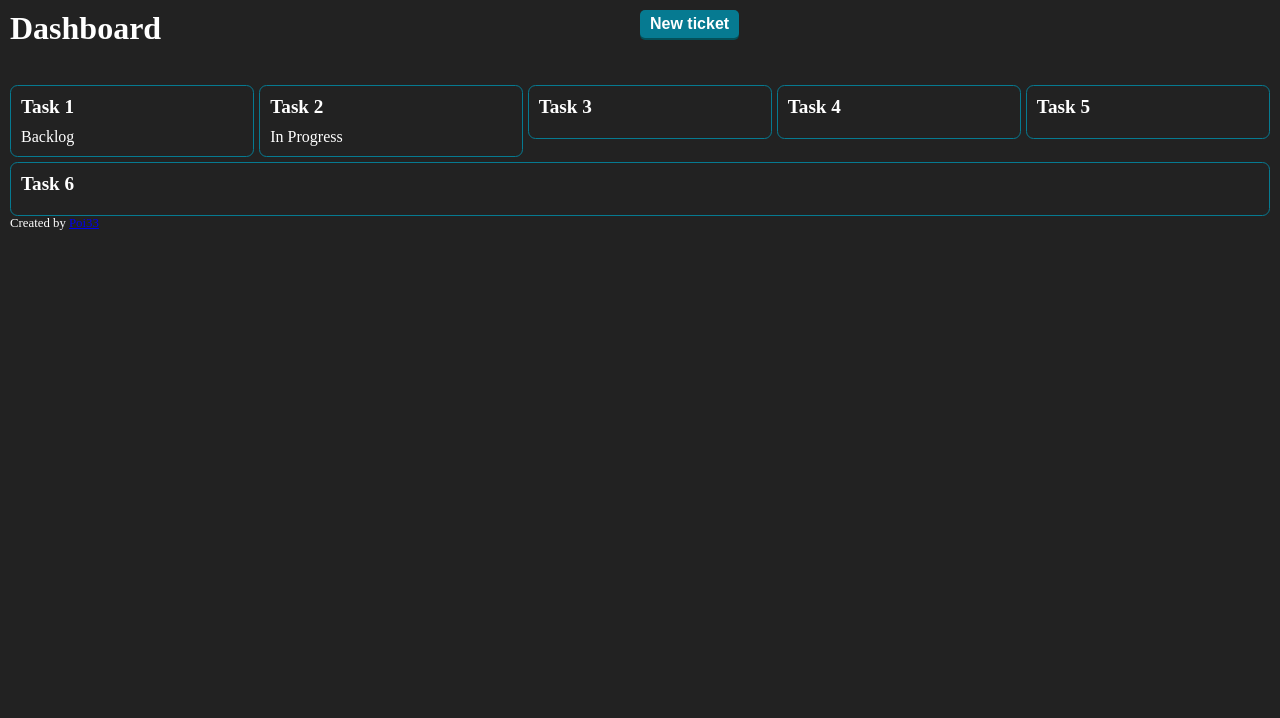
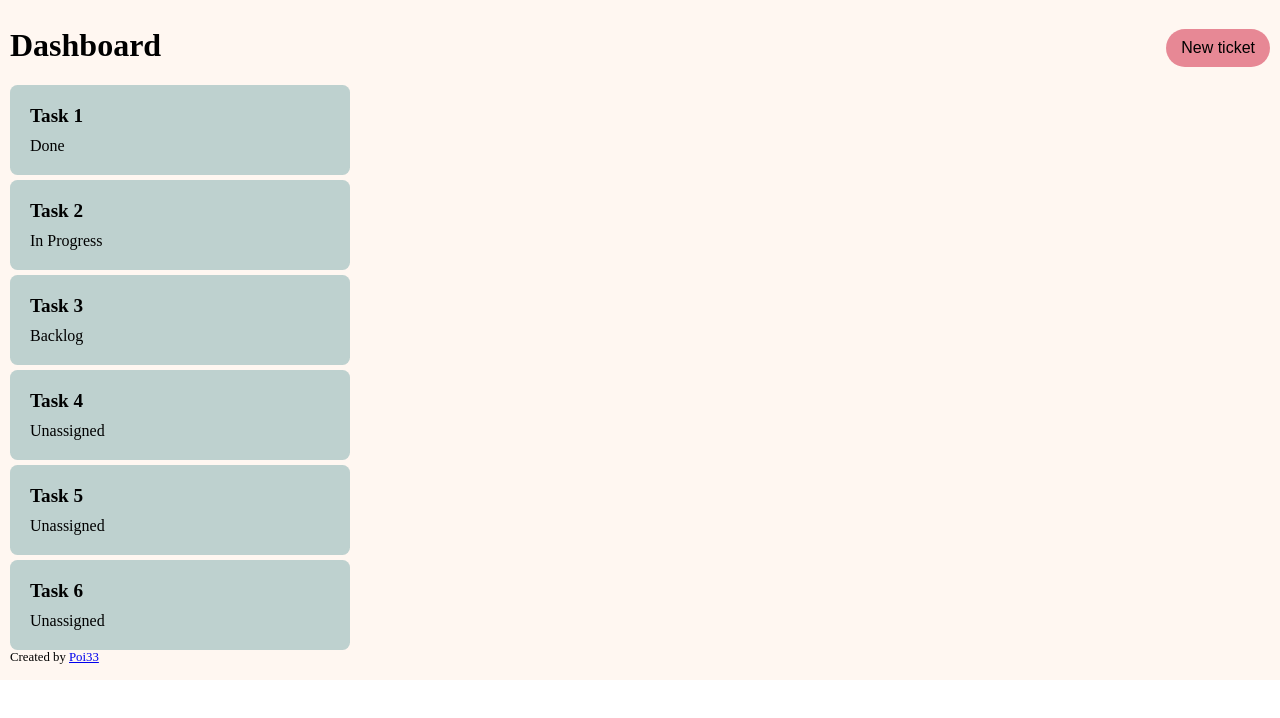
Before and after one commit to poi33/vue-project-board, a Vue app: page / in a window 1280 px wide. Shown: the top 718 px of the page. Built offline with nearby package versions, Linux system fonts and the light colour scheme.

Commit message:
Changed themes, added dark light themes (WIP)

```diff
--- a/src/App.vue
+++ b/src/App.vue
@@ -26,32 +26,34 @@ function newTicket() {
 
 <style>
 main {
+    padding: 10px;
     background-color: var(--color-bg);
-    color: #fff;
+    color: var(--color-text);
 }
 header {
     display: grid;
-    grid-template-columns: minmax(100px, 1fr) 1fr;
+    grid-template-columns: 1fr 1fr;
     height: 75px;
+    align-items: center;
 
     h1 {
         margin-bottom: 5px;
     }
+
     .actions {
+        justify-self: end;
+
         .ticket-btn {
-            background-color: var(--ticket-color);
-            box-shadow: 0 2px 0 0 var(--ticket-color-active);
+            background-color: var(--btn-bg);
             border: none;
-            border-radius: 5px;
-            padding: 5px 10px;
-            color: #fff;
+            border-radius: 30px;
+            padding: 10px 15px;
             font-size: 1rem;
-            font-weight: bold;
-            cursor: pointer;
+            color: var(--btn-text);
 
             &:active {
                 margin-top: 2px;
-                background-color: var(--ticket-color-active);
+                box-shadow: none;
             }
         }
     }
--- a/src/assets/main.css
+++ b/src/assets/main.css
@@ -1,17 +1,40 @@
 :root {
-  --color-bg: #222;
+  /*
+   white: rgb(255, 247, 241)
+   Beige: rgb(255, 228, 201)
+   Red: rgb(231, 136, 149)
+   gray/green: rgb(190, 209, 207)
+  */
+
+  --color-bg: rgb(255, 247, 241);
+  --btn-bg: rgb(231, 136, 149);
+  --btn-text: #000;
+  --ticket-color: rgb(190, 209, 207);
+  --color-text: #000;
+  --ticket-text: var(--color-text);
+
+  /* Sizes */
   --header-height: 75px;
   --footer-height: 20px;
-  --ticket-color: rgb(6, 122, 145);
-  --ticket-color-active: rgb(3, 79, 88);
 }
+/* Dark theme */
+@media (prefers-color-scheme: dark) {
+  :root {
+    /*
+    Black: rgb(0, 0, 0)
+    Dark-Blue: rgb(11, 96, 176)
+    Blue: rgb(64, 162, 216)
+    Beige: rgb(240, 237, 207)
+    */
+    --color-bg: rgb(0, 0, 0);
+    --color-text: white;
+    --ticket-color: rgb(240, 237, 207);
+    --ticket-text: black;
+  }
+}
+
 
 * {
   margin: 0;
   padding: 0;
 }
-
-body {
-  background-color: var(--color-bg);
-  padding: 10px;
-}
--- a/src/components/Dashboard.vue
+++ b/src/components/Dashboard.vue
@@ -1,47 +1,26 @@
 <script setup lang="ts">
     import { ref } from 'vue';
-    import json from '@/data/data.json';
-    import { Ticket, getLane, type Swimlane } from '@/dataHandling/ticket';
+    import Ticket from '@/dataHandling/Ticket';
+    import Lane from '@/dataHandling/Lane';
+    import { getJsonData } from '@/dataHandling/readfile';
 
-    const data = ref(getData());
-    const lanes: Swimlane[] | undefined = data.value?.lanes;
-    const tickets: Ticket[] | undefined = data.value?.tickets;
-
-    function getData() {
-        // Should change this to fetch data from database.
-        // GraphQL? SQL?
-        // For now, we will use a json file.
-
-        if (json.tickets && json.lanes) {
-            const tickets = json.tickets.map((el: any) => {
-                    return new Ticket(
-                        el.id,
-                        el.name,
-                        el.lane,
-                        el.description,
-                        el.status);
-            });
-            const lanes = json.lanes.map((el: any) => {
-                return el;
-            });
-
-            return { tickets, lanes };
-        }
-
-        console.error("No data found");
-        return null;
-    }
+    const data = ref(getJsonData());
+    const lanes: Map<number, Lane> | undefined = data.value?.lanes;
+    const tickets: Map<number, Ticket> | undefined = data.value?.tickets;
 </script>
 
 <template>
     <div class="dashboard">
-        <section class="overview" v-if="tickets">
-            <div class="ticket" :key="ticket.id" v-for="ticket in tickets">
-                <h2 class="headline">{{ ticket.name }}</h2>
+        <section class="overview">
+            <div class="ticket" :key="ticketid" v-for="(ticket, ticketid) in tickets">
+                <h2 class="headline">{{ ticket[1].name }}</h2>
                 <div class="actions">
                     <div class="lane" v-if="lanes" role="select">
-                        <div v-if="ticket.lane">
-                            {{ getLane(lanes, ticket.id).name }}
+                        <div v-if="ticket[1].lane">
+                            {{ lanes.get(ticket[1].lane)?.name}}
+                        </div>
+                        <div v-else>
+                            {{ Lane.getDefaultLane().name }}
                         </div>
                     </div>
                 </div>
@@ -54,21 +33,22 @@
     .dashboard {
         /* 100vh - hader-height - body padding top/bottom - footer */
         height: calc(100vh -(var(--header-height) + var(--footer-height) + 20px));
+        overflow-x: scroll;
     }
     .overview {
         display: flex;
-        align-items: start;
+        align-content: start;
         gap: 5px;
         flex-wrap: wrap;
-        flex-direction: row;
+        flex-direction: column;
+        height: 100%;
     }
     .ticket {
-        display: inline-block;
-        padding: 10px;
-        border: 1px solid var(--ticket-color);
+        padding: 20px;
+        background-color: var(--ticket-color);
+        color: var(--ticket-text);
         border-radius: 7.5px;
-        flex-grow: 1;
-        min-width: 200px;
+        width: 300px;
 
         .headline {
             font-size: 1.2rem;
--- a/src/data/data.json
+++ b/src/data/data.json
@@ -11,6 +11,11 @@
         {
             "id": 3,
             "name": "Done"
+        },
+        {
+            "id": 4,
+            "name": "Unassigned",
+            "isDefault": true
         }
     ],
     "tickets": [
@@ -32,7 +37,7 @@
             "id": 3,
             "name": "Task 3",
             "description": "Test",
-            "lane": 0
+            "lane": 1
         },
         {
             "id": 4,
--- /dev/null
+++ b/src/dataHandling/Lane.ts
@@ -0,0 +1,41 @@
+type LaneData = {
+    id: number,
+    name: string,
+    isDefault?: boolean,
+}
+
+export default class Lane implements LaneData {
+    public id: number;
+    public name: string;
+    public isDefault?: boolean;
+    private static defaultLane: Lane;
+
+    constructor(id: number, name: string) {
+        this.id = id;
+        this.name = name;
+    }
+
+    setName(name: string) {
+        this.name = name;
+    }
+
+    /*
+     * Gets the lane based on id. Fallback to the default lane.
+     */
+    getLane(): Lane {
+        return this;
+    }
+
+    /*
+     * Sets the default lane.
+     */
+    static setDefaultLane(lane: Lane) {
+        if (Lane.defaultLane === undefined) {
+            Lane.defaultLane = lane;
+        }
+    }
+
+    static getDefaultLane(): Lane {
+        return Lane.defaultLane;
+    }
+}
--- /dev/null
+++ b/src/dataHandling/readfile.ts
@@ -0,0 +1,34 @@
+import json from '@/data/data.json';
+import Ticket from '@/dataHandling/Ticket';
+import Lane from '@/dataHandling/Lane';
+
+export function getJsonData() {
+    // Should change this to fetch data from database.
+    // GraphQL? SQL?
+    // For now, we will use a json file.
+
+    if (json.tickets && json.lanes) {
+        const tickets = new Map<number, Ticket>();
+        json.tickets.forEach((el: any) => {
+                tickets.set(el.id, new Ticket(
+                    el.id,
+                    el.name,
+                    el.lane,
+                    el.description,
+                    el.status));
+        });
+
+        const lanes = new Map<number, Lane>();
+        json.lanes.forEach((el: any) => {
+            if (el.isDefault) {
+                Lane.setDefaultLane(new Lane(el.id, el.name));
+            }
+            lanes.set(el.id, new Lane(el.id, el.name));
+        });
+
+        return { tickets, lanes };
+    }
+
+    console.error("No data found");
+    return null;
+}
--- a/src/dataHandling/ticket.ts
+++ b/src/dataHandling/ticket.ts
@@ -1,28 +1,23 @@
-export type Swimlane = {
-    id: number,
-    name: string,
-}
-
-export type TicketData = {
+type TicketData = {
     id: number;
     name: string;
-    lane: id;
+    lane?: number;
     description?: string;
     status?: string;
 }
 
-export function getLane(lanes: Swimlane[], laneid: number): Swimlane {
-    return lanes.find(lane => lane.id === laneid);
-}
-
-export class Ticket implements TicketData {
+/*
+ * The ticket class. Represents a single task in the board.
+ * Modeled to be a mirror of the data in the database.
+ */
+export default class Ticket implements TicketData {
     public id: number;
     public name: string;
-    public lane: number;
+    public lane?: number;
     public description?: string;
     public status?: string;
 
-    constructor(id: number, name: string, lane: number, description?: string, status?: string) {
+    constructor(id: number, name: string, lane?: number, description?: string, status?: string) {
         this.id = id;
         this.name = name;
         this.lane = lane;
```
